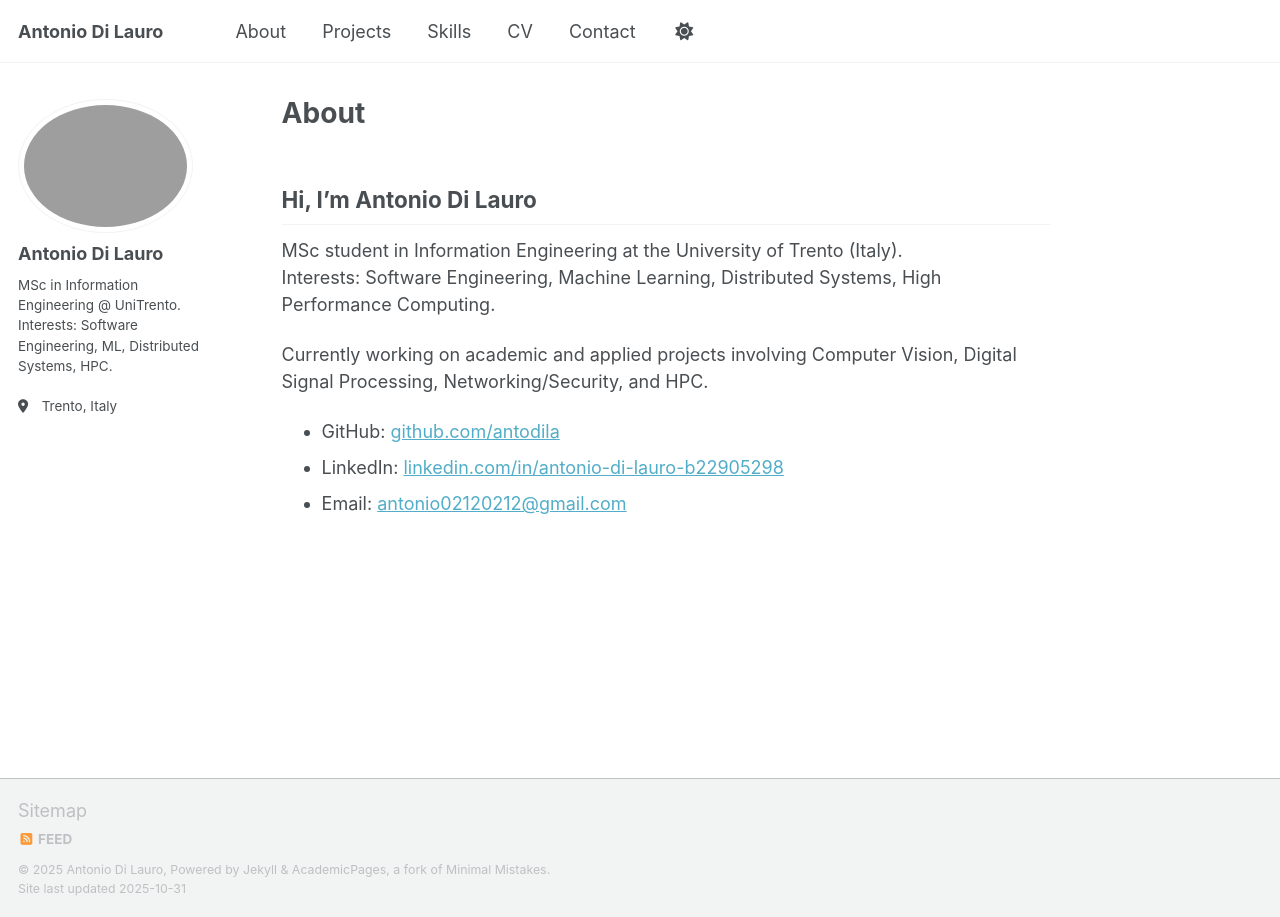
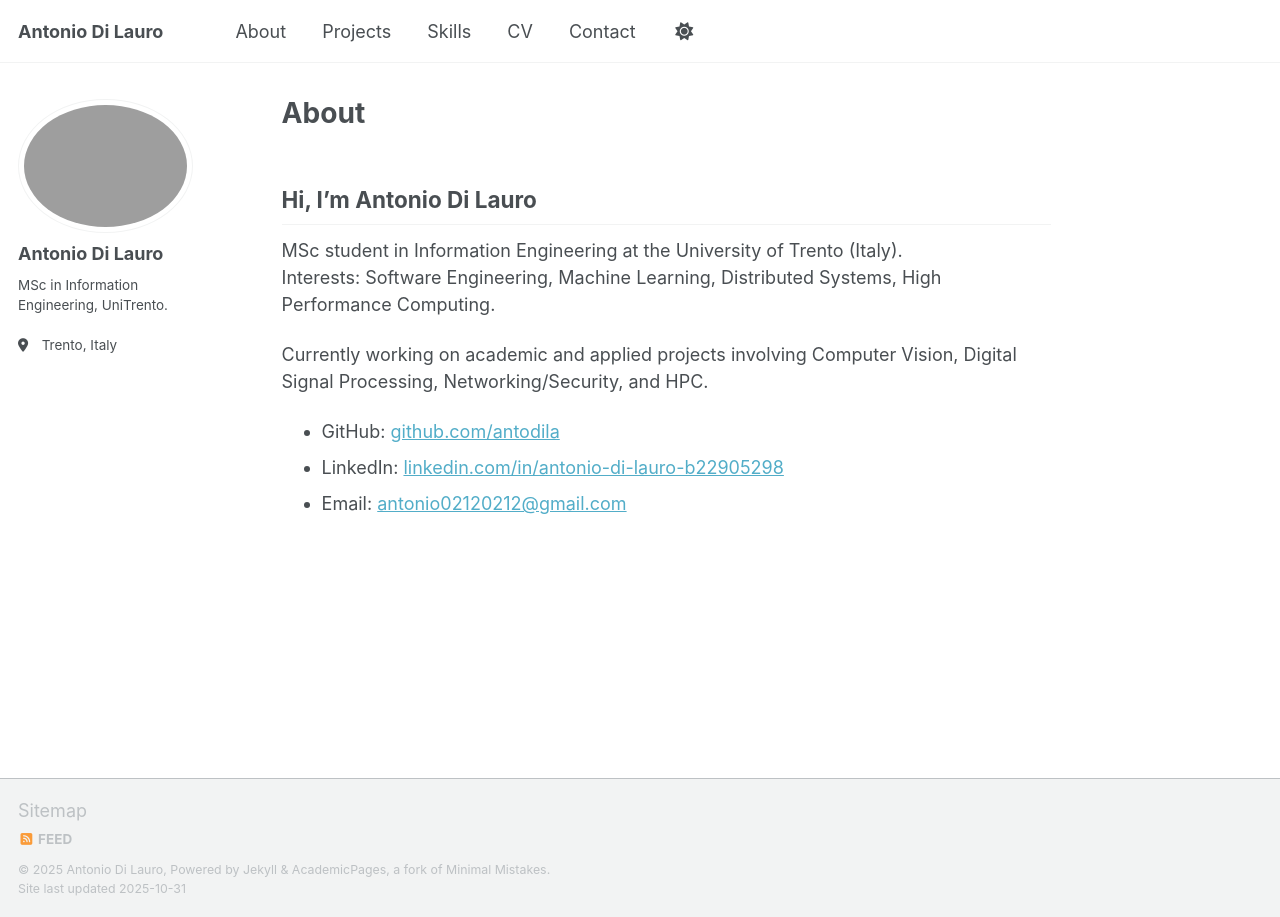
Before and after one commit to antodila/antodila.github.io, a Jekyll site: the page built from index.md, in a window 1280 px wide. Built offline with Jekyll 4.4.1, drawn with Linux system fonts in a browser that asks for light colours; a script that is not in the unit is left out.

Commit message:
Update _config.yml

```diff
--- a/_config.yml
+++ b/_config.yml
@@ -1,7 +1,7 @@
 title: Antonio Di Lauro
 name: Antonio Di Lauro
 email: antonio02120212@gmail.com
-description: MSc in Information Engineering @ UniTrento — Software Engineering, ML, Distributed Systems, HPC.
+description: MSc in Information Engineering at UniTrento — Software Engineering, ML, Distributed Systems, HPC.
 
 url: "https://antodila.github.io"
 baseurl: ""
@@ -11,7 +11,7 @@ remote_theme: "mmistakes/minimal-mistakes@4.24.0"
 author:
   name: "Antonio Di Lauro"
   avatar: "AntoIm.jpg"
-  bio: "MSc in Information Engineering @ UniTrento. Interests: Software Engineering, ML, Distributed Systems, HPC."
+  bio: "MSc in Information Engineering, UniTrento."
   location: "Trento, Italy"
   links:
     - label: "GitHub"
```
